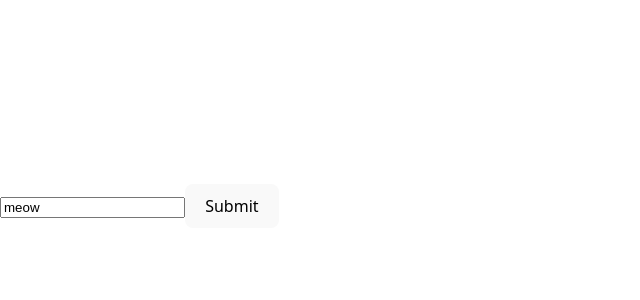
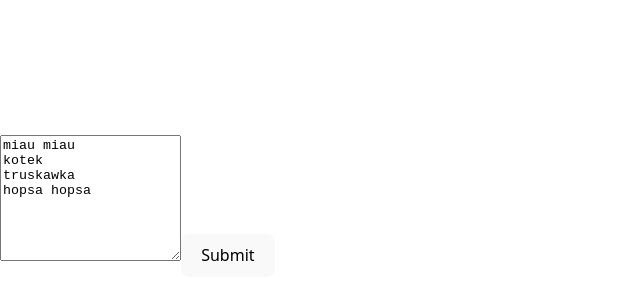
Before and after one commit to AleksandraPonikowska/tournament-app, a React (Vite) app: page / in a window 1280 px wide. Shown: the part 194-494 px from the top of the page, without its empty margins (0-640 px from the left). Built offline with nearby package versions, Linux system fonts and the light colour scheme.

Commit message:
Add better flow

```diff
--- a/src/components/Contest.jsx
+++ b/src/components/Contest.jsx
@@ -4,7 +4,11 @@ function Contest({contestants}) {
 
   return (
     <div>
-      {contestants}
+      <ol>
+        {contestants.slice(1).map(el => (
+          <li>{el}</li>
+        ))}
+      </ol>
     </div>
   );
 }
--- a/src/components/Setup.jsx
+++ b/src/components/Setup.jsx
@@ -1,22 +1,26 @@
 import React, { useState } from "react";
 
 function Setup({onStart}) {
-  const [contestants, setContestants] = useState("meow");
+  const [contestants, setContestants] = useState("miau miau\nkotek\ntruskawka\nhopsa hopsa");
 
     const handleSubmit = (e) =>{
-        e.preventDefault(); //przeładowywanie sie
-        //alert(`${contestants}`);
-        onStart(`${contestants}`);
+        e.preventDefault();
+
+        const list2 = contestants.split("\n")
+        const list1 = Array(list2.length).fill("???");
+
+        onStart(Array.prototype.concat(list1, list2));
     }
   return (
     <div>
       <form onSubmit={handleSubmit}>
         <label>
-            <input
+            <textarea
                 type="text"
+                rows = {8}
                 value={contestants}
                 onChange={(e) => setContestants(e.target.value)}
-                placeholder="meow"
+                placeholder=""
             />
         </label>
         <button type="submit">Submit</button>
```
